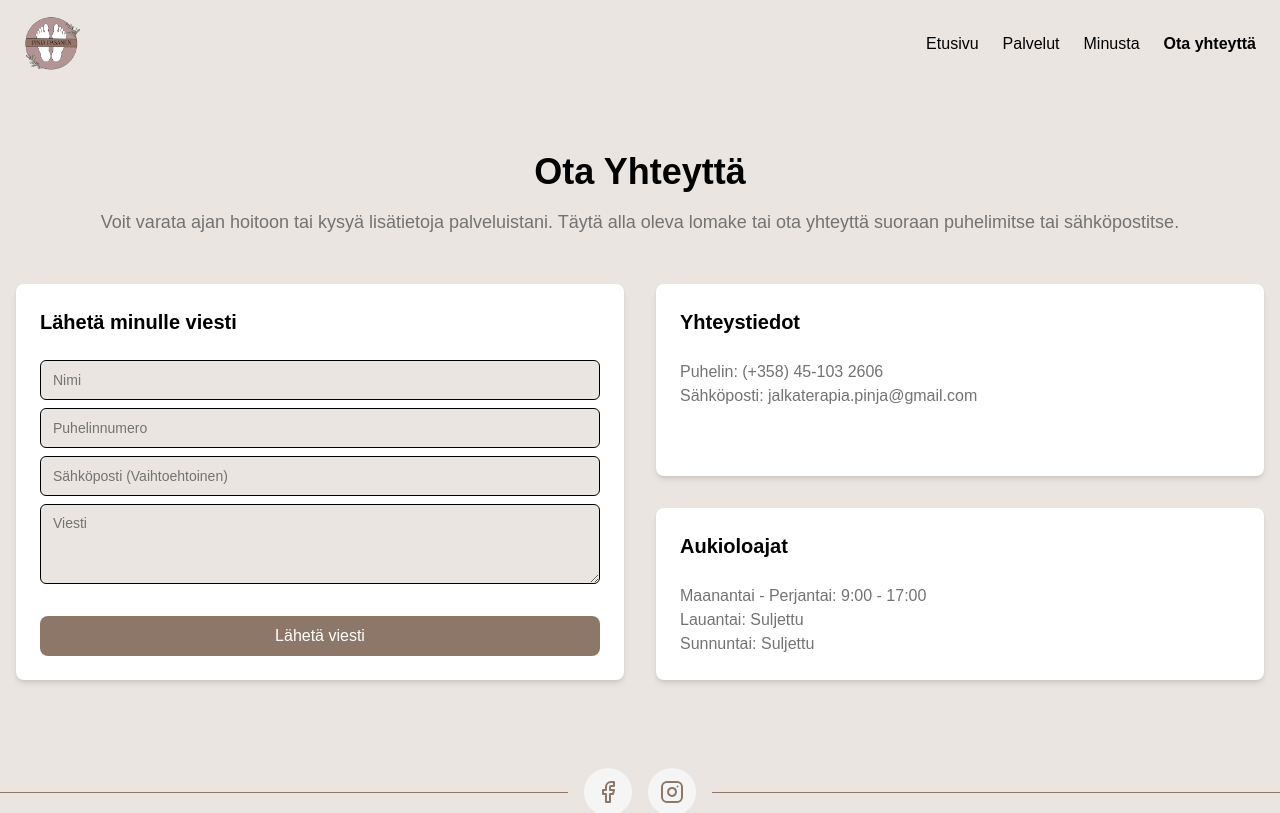
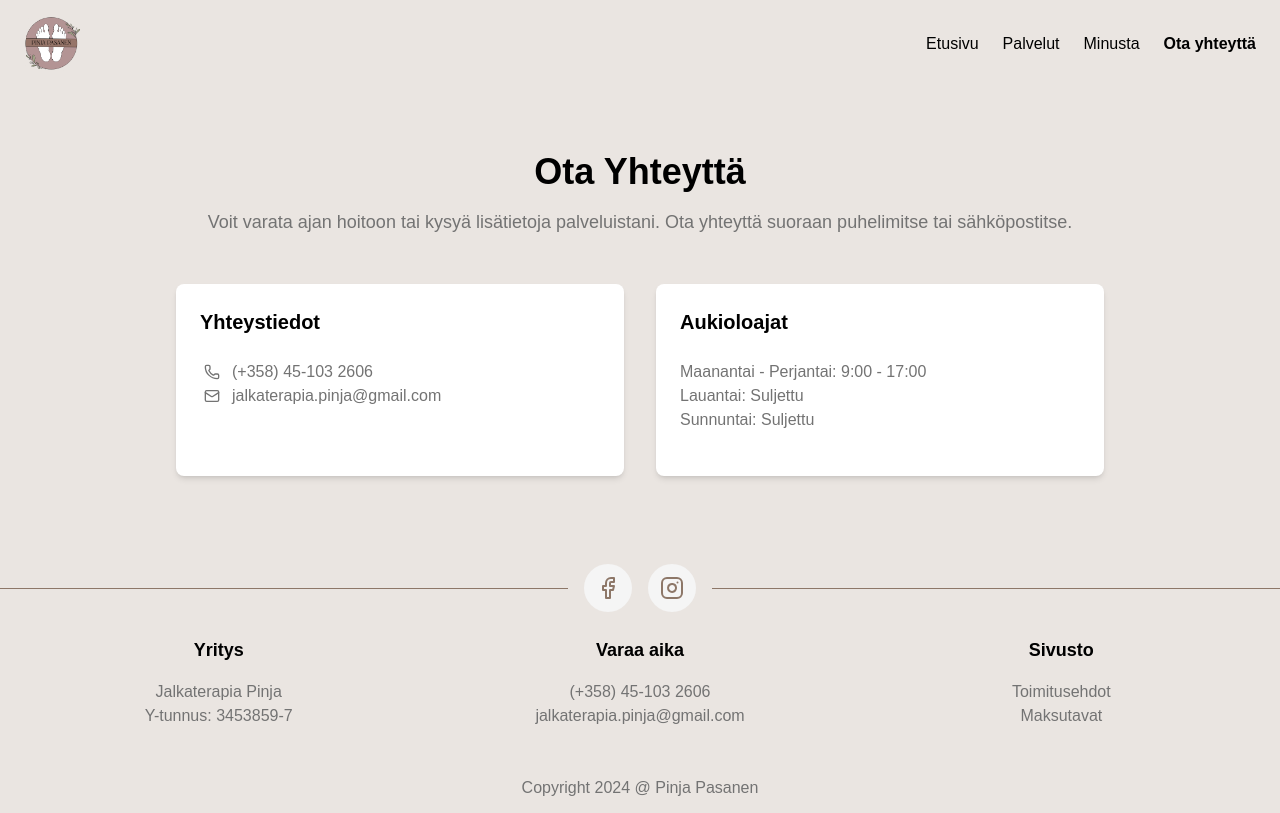
Before and after one commit to Markus-Pasanen/pinja-website, a Next.js app: page /yhteystiedot in a window 1280 px wide. Shown: the top 813 px of the page. Built offline with nearby package versions, Linux system fonts and the light colour scheme.

Commit message:
Simplifying layout

```diff
--- a/src/app/esittely/page.tsx
+++ b/src/app/esittely/page.tsx
@@ -73,9 +73,10 @@ export default function AboutPage() {
                 MAKEA pro - 2025
               </p>
             </div>
-            <button className="bg-primary text-white px-8 py-4 rounded-lg hover:bg-hover transition duration-300">
-              <Link href="/yhteystiedot">Varaa aika</Link>
-            </button>
+            <Link href="/yhteystiedot">
+            <button className="bg-primary text-white px-8 py-4 rounded-lg hover:bg-hover transition duration-300 w-full">
+              Varaa aika
+            </button></Link>
           </div>
 
         </div>
--- a/src/app/maksutavat/page.tsx
+++ b/src/app/maksutavat/page.tsx
@@ -23,6 +23,15 @@ export default function ServicesPage() {
             </ul>
           </div>
 
+          <div className="bg-card p-6 rounded-lg shadow-sm">
+            <h2 className="text-2xl font-semibold mb-3 text-black">ePassi</h2>
+            <p>ePassi on digitaalinen maksuväline, joka mahdollistaa joustavan maksamisen palveluista.</p>
+            <ul className="list-disc list-inside mt-3 space-y-1">
+              <li>Voit maksaa ePassilla palvelumme suoraan käynnin aikana</li>
+              <li>Voit myös maksaa ePassilla etukäteen ennen palvelua</li>
+            </ul>
+          </div>
+
           <p className="mt-6 text-center italic text-muted-foreground">
             Jos sinulla on kysyttävää maksutavoista, olethan yhteydessä minuun puhelimitse tai sähköpostitse.
           </p>
--- a/src/app/page.tsx
+++ b/src/app/page.tsx
@@ -24,20 +24,20 @@ const services = [
 
 const news = [
   {
-    title: "Olen tavattavissa Kommilan apteekilla",
+    title: "Lahjakortti nyt saatavilla",
     excerpt:
-      "Tervetuloa tapaamaan minua Kommilan apteekilla Maanantaina 03.03. ja Torstaina 07.03. klo 9-16.",
-    thumbnail: "apteekki.jpg",
+      "Voit nyt ostaa lahjakortin palveluihini. Lahjakortti on loistava lahjaidea itselle tai läheiselle.",
+    thumbnail: "lahjakortti.jpg",
     link: "/blog/uusi-tutkimus-jalkakipu",
-    date: "03.03.2025",
+    date: "01.05.2025",
   },
   {
-    title: "Muutoksia hinnastoon 1.1.2025 alkaen",
+    title: "Uusi ulkoasu nettisivuille",
     excerpt:
-      "Tarkistamme hinnastomme ja teemme muutoksia, jotta voimme tarjota asiakkaillemme parasta mahdollista palvelua.",
-    thumbnail: "raha.jpg",
+      "Nettisivuille on tullut uusi ilme ja ulkoasu. Toivottavasti pidät siitä!",
+    thumbnail: "pinja_2025-10.jpg",
     link: "/blog/edistysaskeleet-diabeettinen-jalkahoito",
-    date: "01.01.2025",
+    date: "01.05.2025",
   },
 ];
 
--- a/src/app/palvelut/page.tsx
+++ b/src/app/palvelut/page.tsx
@@ -1,4 +1,3 @@
-"use client";
 import { Clock, Wallet } from "lucide-react";
 
 const services = [
@@ -106,7 +105,7 @@ const services = [
     title: "Lahjakortti",
     description:
       "Osta lahjakortti miellyttääksesi itseäsi tai läheistäsi.",
-    image: "pinja_2025-20.jpg",
+    image: "lahjakortti.jpg",
     link: "/palvelut/kynsien-lyhennys",
     price: "20 - 1000 €",
     duration: "palvelusta riippuen",
--- a/src/app/yhteystiedot/page.tsx
+++ b/src/app/yhteystiedot/page.tsx
@@ -1,74 +1,33 @@
-
-"use client";
-
-import { Input } from "@/components/ui/input";
-import { Textarea } from "@/components/ui/textarea";
-import { FormEvent } from 'react'
+import { Mail, Phone } from "lucide-react";
 
 export default function ContactPage() {
-
-  async function onSubmit(event: FormEvent<HTMLFormElement>) {
-    event.preventDefault()
-
-    const formData = new FormData(event.currentTarget)
-    const response = await fetch('/api/submit', {
-      method: 'POST',
-      body: formData,
-    })
-
-    // Handle response if necessary
-    const data = await response.json()
-    // ...
-  }
-
   return (
     <main className="container mx-auto py-16 px-4">
       <section className="text-center mb-12">
         <h1 className="text-4xl font-bold mb-4">Ota Yhteyttä</h1>
         <p className="text-lg text-muted-foreground">
-          Voit varata ajan hoitoon tai kysyä lisätietoja palveluistani. Täytä alla oleva lomake tai ota yhteyttä suoraan puhelimitse tai sähköpostitse.
+          Voit varata ajan hoitoon tai kysyä lisätietoja palveluistani. Ota yhteyttä suoraan puhelimitse tai sähköpostitse.
         </p>
       </section>
-
-      <div className="grid grid-cols-1 md:grid-cols-2 gap-8">
-        {/* Contact Form */}
-        <div className="p-6 rounded-lg shadow-md bg-card">
-          <h2 className="text-xl font-semibold mb-6">
-            Lähetä minulle viesti
-          </h2>
-          <form className="flex flex-col gap-2" onSubmit={onSubmit}>
-            <Input type="text" placeholder="Nimi" />
-            <Input type="tel" placeholder="Puhelinnumero" />
-            <Input type="email" placeholder="Sähköposti (Vaihtoehtoinen)" />
-            <Textarea placeholder="Viesti" />
-            <button type="submit" className="bg-primary text-white px-4 py-2 mt-6 rounded-lg hover:bg-hover transition duration-300 w-full">
-              <a href="" className="w-full text-center">
-                Lähetä viesti
-              </a>
-            </button>
-          </form>
-        </div>
-
-        {/* Contact Information */}
-        <div className="flex flex-col gap-8">
-          <div className="p-6 rounded-lg shadow-md bg-card flex flex-col h-full">
+      <div className="flex flex-col md:flex-row gap-8 align-center justify-center">
+        <div className="p-6 rounded-lg shadow-md bg-card flex flex-col h-48 w-full max-w-md">
           <h2 className="text-xl font-semibold mb-6">
             Yhteystiedot
           </h2>
           <div className="flex flex-col gap-4">
             <p className="text-muted-foreground">
-                <a href="tel:+15551234567" className="hover:text-accent flex flex-row gap-6">
-                  Puhelin: (+358) 45-103 2606
+              <a href="tel:+15551234567" className="hover:text-accent flex flex-row gap-2">
+              <Phone className="h-4 my-auto"/>(+358) 45-103 2606
               </a>
             </p>
           </div>
           <p className="text-muted-foreground">
-              <a href="jalkaterapia.pinja@gmail.com" className="hover:text-accent flex flex-row gap-6">
-                Sähköposti: jalkaterapia.pinja@gmail.com
+            <a href="mailto:jalkaterapia.pinja@gmail.com" className="hover:text-accent flex flex-row gap-2">
+              <Mail className="h-4 my-auto"/>jalkaterapia.pinja@gmail.com
             </a>
           </p>
         </div>
-          <div className="p-6 rounded-lg shadow-md bg-card flex flex-col">
+        <div className="p-6 rounded-lg shadow-md bg-card flex flex-col h-48 w-full max-w-md">
           <h2 className="text-xl font-semibold mb-6">
             Aukioloajat
           </h2>
@@ -81,7 +40,6 @@ export default function ContactPage() {
           </p>
         </div>
       </div>
-      </div>
     </main>
   );
 }
--- a/src/components/Footer.tsx
+++ b/src/components/Footer.tsx
@@ -43,7 +43,6 @@ const Footer = () => {
           </div>
           <div>
             <h3 className="font-semibold text-lg mb-4">Sivusto</h3>
-            <Link href="/tietosuojaseloste" className="text-muted-foreground">Tietosuojaseloste</Link>
             <p className="text-muted-foreground">
               <Link href="/toimitusehdot" className="text-muted-foreground">Toimitusehdot</Link>
             </p>
```
Also changed, not shown: public/lahjakortti.jpg (added), public/pinja_2025-10.jpg (added), src/placeholder/tietosuojaseloste/page.tsx (renamed from src/app/tietosuojaseloste/page.tsx). Lines whose indentation alone changed are shown as unchanged.
